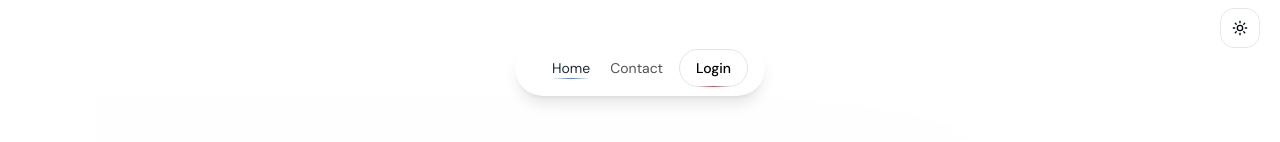
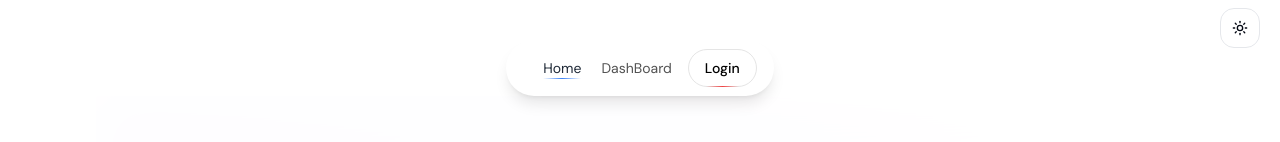
Before and after one commit to Adityaadpandey/Feedback-Management-Sys, a Next.js app in the folder frontend/: page / in a window 1280 px wide. Shown: the top 142 px of the page. Built offline with nearby package versions, Linux system fonts and the light colour scheme; no server answers.

Commit message:
lil changes

```diff
--- a/frontend/package.json
+++ b/frontend/package.json
@@ -33,6 +33,7 @@
     "react-day-picker": "8.10.1",
     "react-dom": "19.0.0-rc-66855b96-20241106",
     "react-hook-form": "^7.53.2",
+    "react-spinners": "^0.15.0",
     "tailwind-merge": "^2.5.5",
     "tailwindcss-animate": "^1.0.7",
     "zod": "^3.23.8"
--- a/frontend/src/app/(dashboard)/dashboard/@responses/page.tsx
+++ b/frontend/src/app/(dashboard)/dashboard/@responses/page.tsx
@@ -1,12 +1,14 @@
 "use client";
 
-import { useState, useEffect } from "react";
-import { useSearchParams } from "next/navigation";
+import { NoResponseSelected } from "@/components/dashboard/no-response-selected";
+import { ResponseList } from "@/components/dashboard/response-list";
+import { Button } from '@/components/ui/button';
 import { Card } from "@/components/ui/card";
 import { ScrollArea } from "@/components/ui/scroll-area";
-import { ResponseList } from "@/components/dashboard/response-list";
-import { NoResponseSelected } from "@/components/dashboard/no-response-selected";
 import axios from "axios";
+import { useSearchParams } from "next/navigation";
+import { useEffect, useState } from "react";
+import { ClipLoader } from 'react-spinners';
 
 export default function ResponsesPage() {
     const searchParams = useSearchParams();
@@ -29,10 +31,10 @@ export default function ResponsesPage() {
                     }
                 );
                 setResponses(response.data.responses);
-        //   setLoading(false);
-        //   console.log("Fetched responses:", response.data.responses);
+                setLoading(false);
             } catch (error) {
                 console.log("Failed to fetch responses:", error);
+                setLoading(false);
             }
         };
 
@@ -42,26 +44,38 @@ export default function ResponsesPage() {
     if (!formId) {
         return <NoResponseSelected />;
     }
-    if (loading){
+    if (loading) {
         return (
             <div className="flex justify-center items-center ">
-                <h1 className="text-green-400 text-3xl">Loading..</h1>
+                <ClipLoader />
+                {/* <h1 className="text-green-400 text-3xl">Loading..</h1> */}
+                {/* <Spinner /> */}
+
+
             </div>
         )
     }
 
     return (
+        <>
          <Card className="h-[calc(100vh-2rem)] p-6">
-      <div className="mb-6">
+
+            <div className="mb-6 flex justify-between">
+                <div>
                     <h2 className="text-2xl font-bold text-foreground">Responses</h2>
                 <p className="text-muted-foreground">
                     {responses.length} responses received
                 </p>
+                </div>
+                    <div>
+                        <Button variant="link" className="hover:from-white to-purple-300">Get More</Button>
+                </div>
             </div>
 
             <ScrollArea className="h-[calc(100%-5rem)] pr-4">
                 <ResponseList responses={responses} />
             </ScrollArea>
         </Card>
+        </>
     );
 }
--- a/frontend/src/components/globals/navbar.tsx
+++ b/frontend/src/components/globals/navbar.tsx
@@ -1,4 +1,4 @@
-import { Contact, Home } from "lucide-react";
+import {  LayoutDashboard, Home } from "lucide-react";
 import { FloatingNav } from "../ui/floating-navbar";
 
 const Navbar = () => {
@@ -11,9 +11,9 @@ const Navbar = () => {
           icon: <Home size={24} />,
         },
         {
-          name: "Contact",
-          link: "/contact",
-          icon: <Contact size={24} />,
+          name: "DashBoard",
+          link: "/dashboard",
+          icon: <LayoutDashboard size={24} />,
         },
       ]}
     />
```
Also changed, not shown: 1 other file (tests, documents, lock files or other folders). Lines whose indentation alone changed are shown as unchanged.
